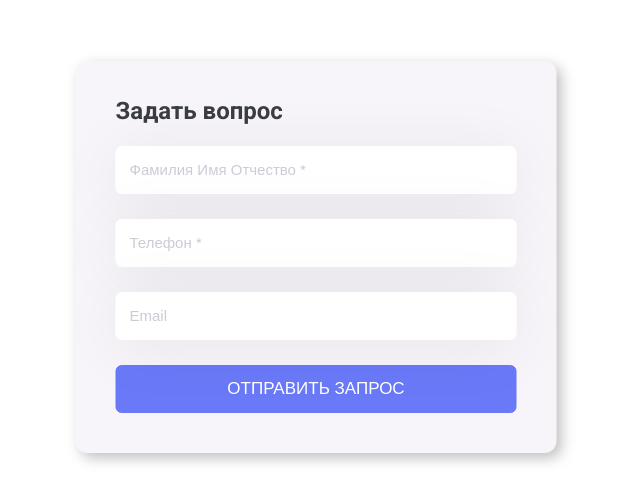
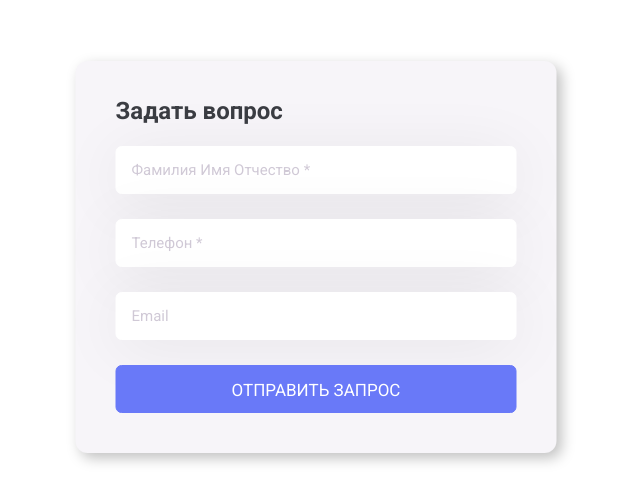
Before and after one commit to Ugrinov/DS_Academy, a plain HTML site: page index.html in a window 1280 px wide. Shown: the part 143-646 px from the top of the page, 324-964 px from the left. Drawn offline with Linux system fonts and the light colour scheme.

Commit message:
refactoring css

```diff
--- a/style/style.css
+++ b/style/style.css
@@ -1,9 +1,7 @@
 * {
     margin: 0;
     padding: 0;
-}
-body {
-    font-family: "Roboto", "Arial", sans-serif;
+    font-family: "Roboto", "Arial", sans-serif !important;
 }
 main {
     position: absolute;
@@ -23,7 +21,7 @@ main {
 }
 .form__title {
     color:#3B3D43;
-    font-weight: bold;
+    font-weight: 700;
     font-size: 24px;
     line-height: 20px;
     margin-bottom: 25px;
@@ -34,7 +32,7 @@ main {
     height: 48px;
     width: 100%;
     background: #FFFFFF;
-    padding: 12px 33px 13px 13px;
+    padding: 14px 15px;
     border-radius: 6px;
     outline: 0;
     outline-offset: 0;
@@ -61,12 +59,11 @@ main {
     margin-bottom: 25px;
 }
 .form__button {
-    display: flex;
-    justify-content: center;
     width: 100%;
     height: 48px;
     background: #6979F8;
     border-radius: 6px;
+    padding: 13px 0;
     color: #FFFFFF;
     text-transform: uppercase;
     font-style: normal;
```
